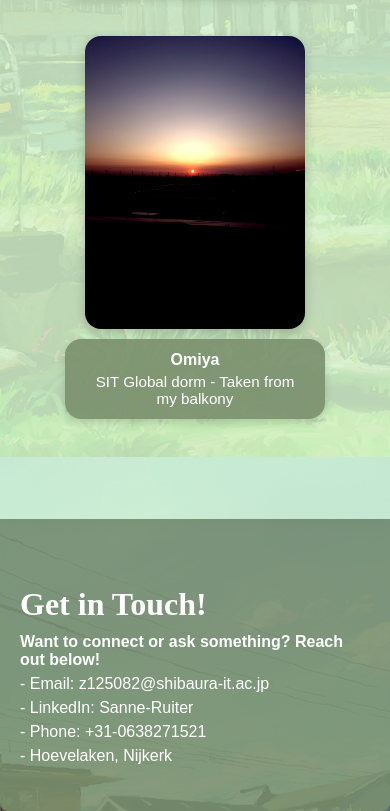
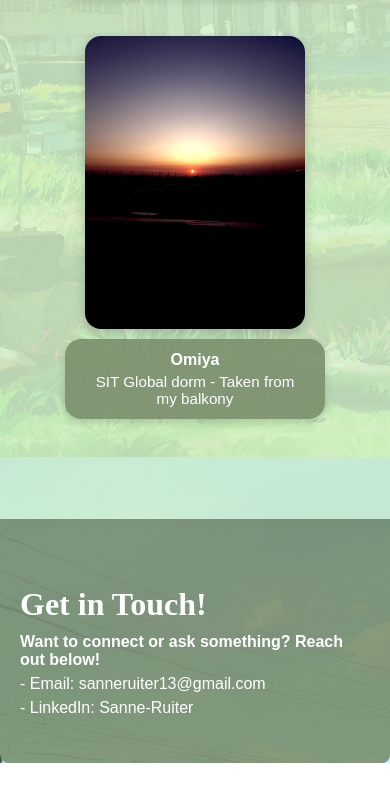
Before and after one commit to SnoodleDoodle/First-Portfolio-Website, a plain HTML site: page index.html in a window 390 px wide. Shown: the part 10515-11326 px from the top of the page. After the commit the page ends 11278 px from the top, so only its background shows below. Drawn offline with Linux system fonts and the light colour scheme.

Commit message:
Update index.html
removed adres, phone

```diff
--- a/index.html
+++ b/index.html
@@ -335,14 +335,11 @@ Canva link:https://www.canva.com/design/DAGmpvHN2yU/saGim2b2ABfCRjI5cB6iAQ/edit?
     <footer id="footer" class="footer">
       <h2>Get in Touch!</h2>
       <p><strong>Want to connect or ask something? Reach out below!</strong></p>
-      <p>- Email: z125082@shibaura-it.ac.jp</p>
+      <p>- Email: sanneruiter13@gmail.com</p>
       <p>
         <a href="https://www.linkedin.com/in/sanne-ruiter-1b5951227/"
           >- LinkedIn: Sanne-Ruiter
         </a>
-      </p>
-      <p>- Phone: +31-0638271521</p>
-      <p>- Hoevelaken, Nijkerk</p>
       <div class="footer-image"></div>
     </footer>
     <script src="Java.js"></script>
```
